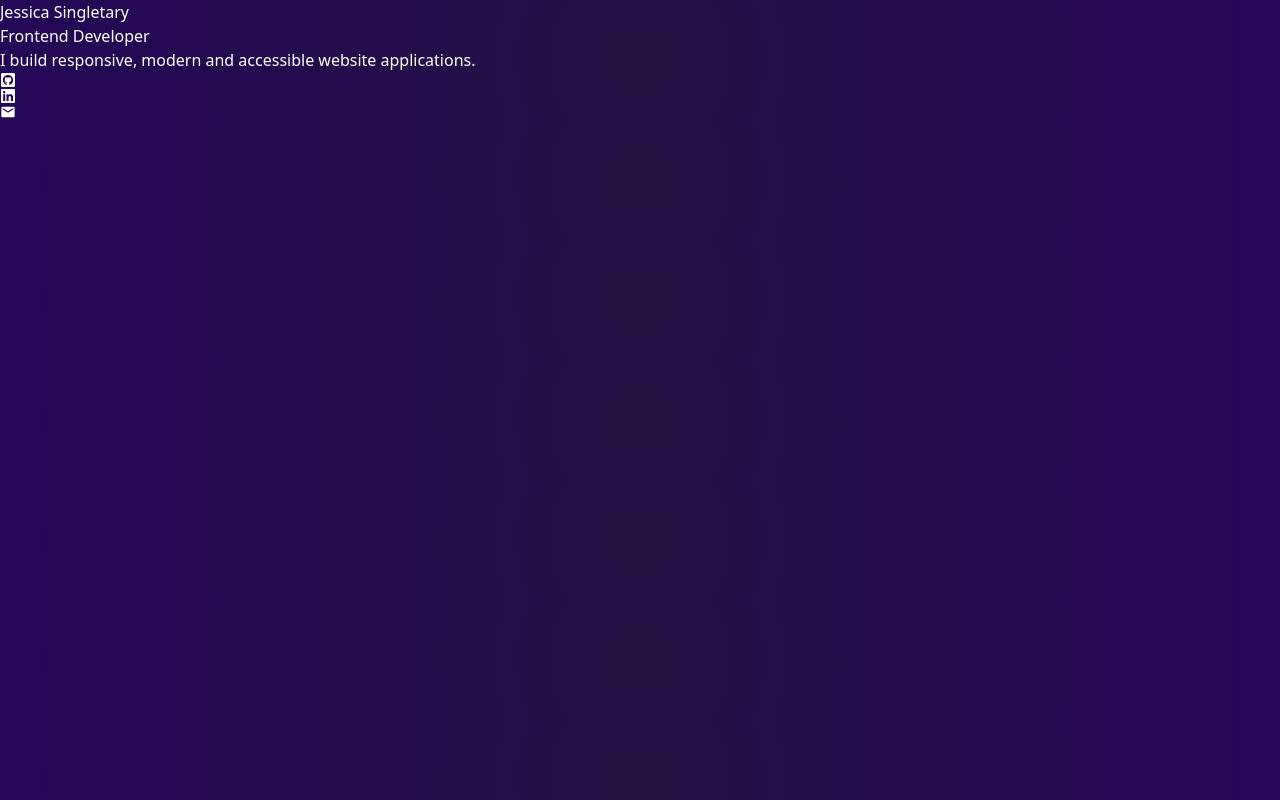
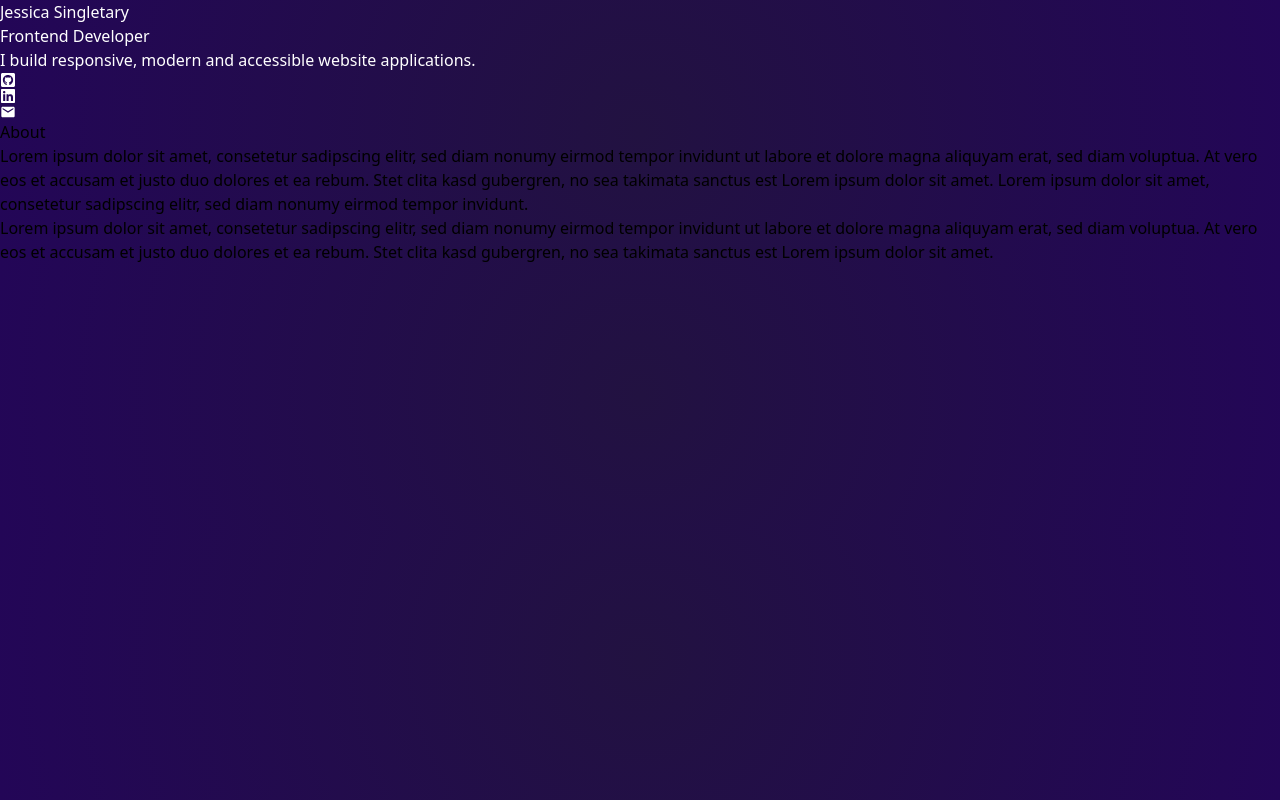
Before and after one commit to Jess247/portfolio, a React (Vite) app: page / in a window 1280 px wide. Built offline with nearby package versions, Linux system fonts and the light colour scheme.

Commit message:
Add About component with dummy text

```diff
--- a/src/App.jsx
+++ b/src/App.jsx
@@ -1,9 +1,11 @@
 import Header from "./components/Header"
+import About from "./components/About"
 function App() {
 
   return (
     <>
       <Header/>
+      <About/>
     </>
   )
 }
--- /dev/null
+++ b/src/components/About.jsx
@@ -0,0 +1,20 @@
+function About() {
+    return(
+        <article>
+            <h3>About</h3>
+            <p>Lorem ipsum dolor sit amet, consetetur sadipscing elitr, sed diam nonumy eirmod
+                tempor invidunt ut labore et dolore magna aliquyam erat, sed diam voluptua.
+                At vero eos et accusam et justo duo dolores et ea rebum. Stet clita kasd gubergren,
+                 no sea takimata sanctus est Lorem ipsum dolor sit amet. Lorem ipsum dolor sit amet,
+                consetetur sadipscing elitr, sed diam nonumy eirmod tempor invidunt.
+            </p>
+            <p>Lorem ipsum dolor sit amet, consetetur sadipscing elitr, sed diam nonumy eirmod
+                tempor invidunt ut labore et dolore magna aliquyam erat, sed diam voluptua.
+                At vero eos et accusam et justo duo dolores et ea rebum. Stet clita kasd gubergren,
+                 no sea takimata sanctus est Lorem ipsum dolor sit amet.
+            </p>
+        </article>
+    )
+}
+
+export default About
```
